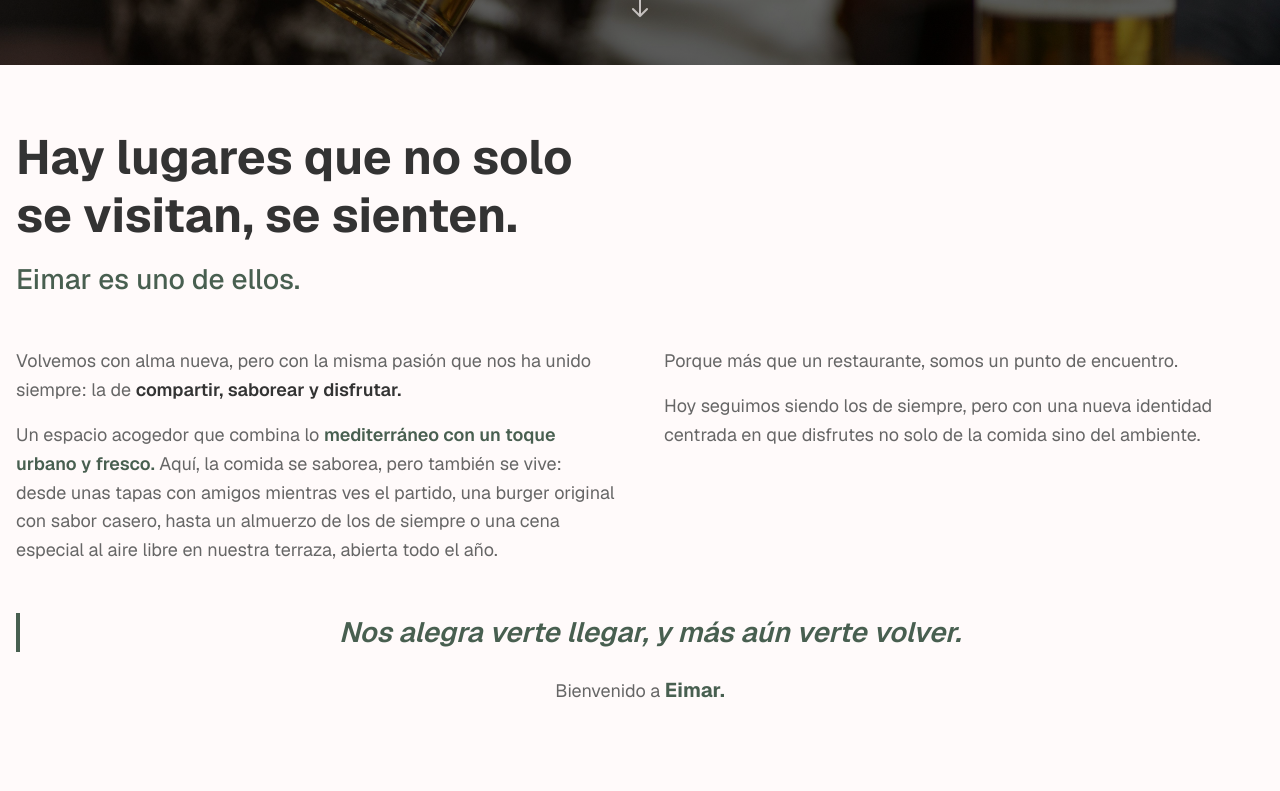
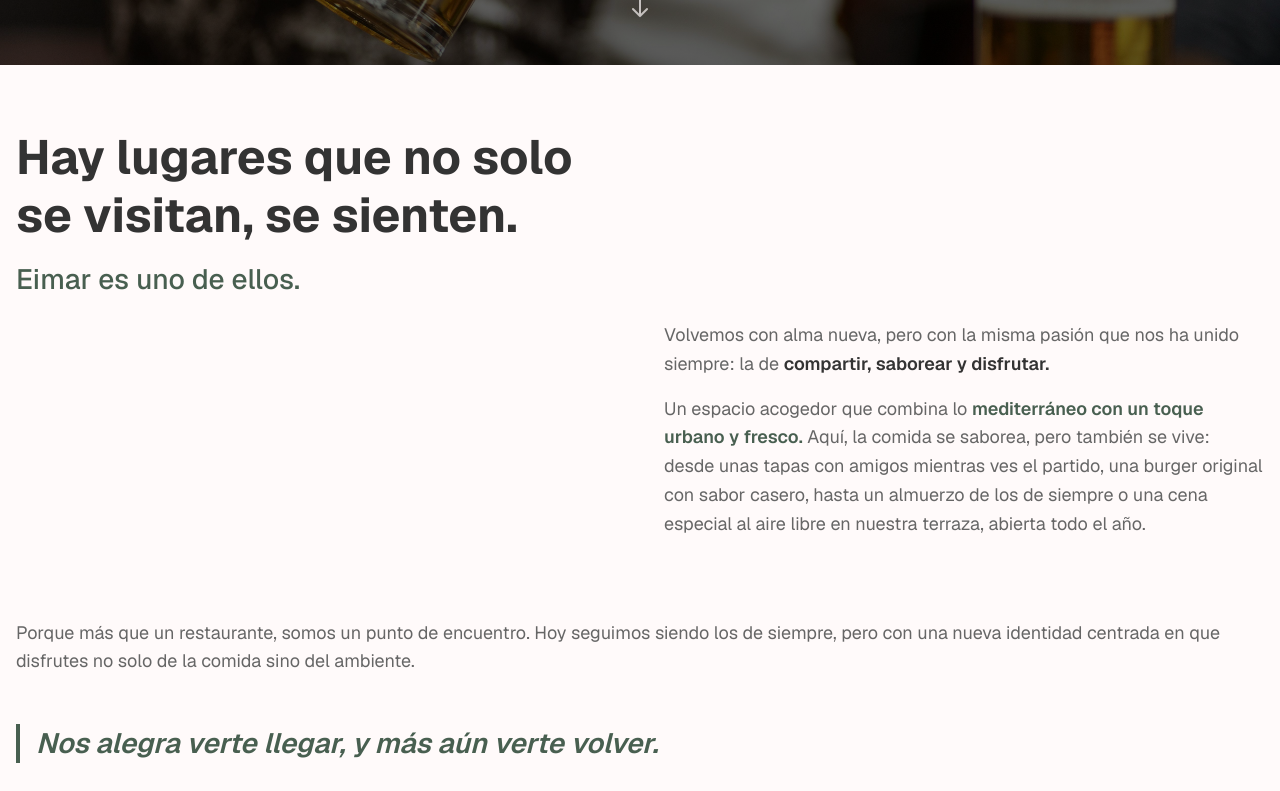
Before and after one commit to yolovi/eimar-frontend, a Next.js app: page / in a window 1280 px wide. Shown: the part 640-1431 px from the top of the page. Built offline with nearby package versions, Linux system fonts and the light colour scheme.

Commit message:
Refactor code structure for improved readability and maintainability

```diff
--- a/src/components/features/About/About.tsx
+++ b/src/components/features/About/About.tsx
@@ -24,6 +24,32 @@
 interface AboutProps {
   className?: string;
 }
+
+// Constantes de contenido para evitar repetición
+const ABOUT_CONTENT = {
+  title: "Hay lugares que no solo se visitan, se sienten.",
+  subtitle: "Eimar es uno de ellos.",
+
+  paragraphs: {
+    opening:
+      "Volvemos con alma nueva, pero con la misma pasión que nos ha unido siempre: la de",
+    openingHighlight: "compartir, saborear y disfrutar.",
+
+    space: "Un espacio acogedor que combina lo",
+    spaceHighlight: "mediterráneo con un toque urbano y fresco.",
+    experience:
+      "Aquí, la comida se saborea, pero también se vive: desde unas tapas con amigos mientras ves el partido, una burger original con sabor casero, hasta un almuerzo de los de siempre o una cena especial al aire libre en nuestra terraza, abierta todo el año.",
+
+    meetingPoint: "Porque más que un restaurante, somos un punto de encuentro.",
+    identity:
+      "Hoy seguimos siendo los de siempre, pero con una nueva identidad centrada en que disfrutes no solo de la comida sino del ambiente.",
+  },
+
+  quote: "Nos alegra verte llegar, y más aún verte volver.",
+
+  welcome: "Bienvenido a",
+  welcomeHighlight: "Eimar.",
+};
 
 const About = ({ className }: AboutProps) => {
   return (
@@ -54,61 +80,52 @@
             <div className="order-1 space-y-6">
               {/* Título principal */}
               <div className="space-y-4">
-                <h2 className="eimar-section-title">
-                  Hay lugares que no solo se visitan, se sienten.
-                </h2>
+                <h2 className="eimar-section-title">{ABOUT_CONTENT.title}</h2>
 
-                <p className="eimar-subtitle">Eimar es uno de ellos.</p>
+                <p className="eimar-subtitle">{ABOUT_CONTENT.subtitle}</p>
               </div>
 
               {/* Párrafo principal */}
               <div className="space-y-4">
                 <p className="eimar-body-large">
-                  Volvemos con alma nueva, pero con la misma pasión que nos ha
-                  unido siempre: la de{" "}
+                  {ABOUT_CONTENT.paragraphs.opening}{" "}
                   <span
                     className="font-semibold"
                     style={{ color: "var(--text-primary)" }}
                   >
-                    compartir, saborear y disfrutar.
+                    {ABOUT_CONTENT.paragraphs.openingHighlight}
                   </span>
                 </p>
 
                 <p className="eimar-body-large">
-                  Un espacio acogedor que combina lo{" "}
+                  {ABOUT_CONTENT.paragraphs.space}{" "}
                   <span
                     className="font-semibold"
                     style={{ color: "var(--color-accent)" }}
                   >
-                    mediterráneo con un toque urbano y fresco.
+                    {ABOUT_CONTENT.paragraphs.spaceHighlight}
                   </span>{" "}
-                  Aquí, la comida se saborea, pero también se vive: desde unas
-                  tapas con amigos mientras ves el partido, una burger original
-                  con sabor casero, hasta un almuerzo de los de siempre o una
-                  cena especial al aire libre en nuestra terraza, abierta todo
-                  el año. Porque más que un restaurante, somos un punto de
-                  encuentro.
+                  {ABOUT_CONTENT.paragraphs.experience}{" "}
+                  {ABOUT_CONTENT.paragraphs.meetingPoint}
                 </p>
 
                 <p className="eimar-body-large">
-                  Hoy seguimos siendo los de siempre, pero con una nueva
-                  identidad centrada en que disfrutes no solo de la comida sino
-                  del ambiente.
+                  {ABOUT_CONTENT.paragraphs.identity}
                 </p>
 
                 {/* Frase destacada */}
                 <blockquote className="eimar-quote my-6">
-                  Nos alegra verte llegar, y más aún verte volver.
+                  {ABOUT_CONTENT.quote}
                 </blockquote>
 
                 {/* Bienvenida final */}
                 <p className="eimar-body-large font-medium">
-                  Bienvenido a{" "}
+                  {ABOUT_CONTENT.welcome}{" "}
                   <span
                     className="font-display font-bold text-xl"
                     style={{ color: "var(--color-accent)" }}
                   >
-                    Eimar.
+                    {ABOUT_CONTENT.welcomeHighlight}
                   </span>
                 </p>
               </div>
@@ -119,17 +136,13 @@
         {/* Layout desktop - Título arriba con imagen, texto en columnas abajo */}
         <div className="hidden lg:block">
           {/* Sección superior - Título e imagen */}
-          <div className="grid lg:grid-cols-2 gap-12 items-start mb-12">
+          <div className="grid lg:grid-cols-2 gap-12 items-start mb-4">
             {/* Título principal */}
             <div className="space-y-4">
-              <h2 className="eimar-section-title">
-                Hay lugares que no solo se visitan, se sienten.
-              </h2>
+              <h2 className="eimar-section-title">{ABOUT_CONTENT.title}</h2>
 
-              <p className="eimar-subtitle">Eimar es uno de ellos.</p>
-            </div>
-
-            {/* Imagen del restaurante */}
+              <p className="eimar-subtitle">{ABOUT_CONTENT.subtitle}</p>
+              {/* Imagen del restaurante izquierda*/}
               <div>
                 <div className="relative h-[400] rounded-lg overflow-hidden shadow-xl">
                   <Image
@@ -144,63 +157,63 @@
               </div>
             </div>
 
-          {/* Sección inferior - Contenido en columnas */}
-          <div className="grid lg:grid-cols-2 gap-12">
-            {/* Columna izquierda */}
-            <div className="space-y-4">
+            <div>
+              <div className="space-y-4 mt-48">
                 <p className="eimar-body-large">
-                Volvemos con alma nueva, pero con la misma pasión que nos ha
-                unido siempre: la de{" "}
+                  {ABOUT_CONTENT.paragraphs.opening}{" "}
                   <span
                     className="font-semibold"
                     style={{ color: "var(--text-primary)" }}
                   >
-                  compartir, saborear y disfrutar.
+                    {ABOUT_CONTENT.paragraphs.openingHighlight}
                   </span>
                 </p>
-
                 <p className="eimar-body-large">
-                Un espacio acogedor que combina lo{" "}
+                  {ABOUT_CONTENT.paragraphs.space}{" "}
                   <span
                     className="font-semibold"
                     style={{ color: "var(--color-accent)" }}
                   >
-                  mediterráneo con un toque urbano y fresco.
+                    {ABOUT_CONTENT.paragraphs.spaceHighlight}
                   </span>{" "}
-                Aquí, la comida se saborea, pero también se vive: desde unas
-                tapas con amigos mientras ves el partido, una burger original
-                con sabor casero, hasta un almuerzo de los de siempre o una cena
-                especial al aire libre en nuestra terraza, abierta todo el año.
+                  {ABOUT_CONTENT.paragraphs.experience}
+                </p>
+              </div>
+              {/* Imagen del restaurante derecha*/}
+              <div className="relative h-[145] rounded-lg overflow-hidden shadow-xl mb-8 mt-8">
+                <Image
+                  src="/images/restaurant/about-1.png"
+                  alt="ensalada"
+                  fill
+                  className="object-cover"
+                  sizes="50vw"
+                  priority
+                />
+              </div>
+            </div>
+          </div>
+
+          {/* Sección inferior - Contenido en columnas */}
+          <div className="space-y-4">
+            <p className="eimar-body-large">
+              {ABOUT_CONTENT.paragraphs.meetingPoint}{" "}
+              {ABOUT_CONTENT.paragraphs.identity}
             </p>
           </div>
 
-            {/* Columna derecha */}
-            <div className="space-y-4">
-              <p className="eimar-body-large">
-                Porque más que un restaurante, somos un punto de encuentro.
-              </p>
-
-              <p className="eimar-body-large">
-                Hoy seguimos siendo los de siempre, pero con una nueva identidad
-                centrada en que disfrutes no solo de la comida sino del
-                ambiente.
-              </p>
-            </div>
-          </div>
-
           {/* Frase destacada y bienvenida final */}
-          <div className="mt-12 text-center space-y-6">
+          <div className="mt-12 space-y-6">
             <blockquote className="eimar-quote">
-              Nos alegra verte llegar, y más aún verte volver.
+              {ABOUT_CONTENT.quote}
             </blockquote>
 
             <p className="eimar-body-large font-medium">
-              Bienvenido a{" "}
+              {ABOUT_CONTENT.welcome}{" "}
               <span
                 className="font-display font-bold text-xl"
                 style={{ color: "var(--color-accent)" }}
               >
-                Eimar.
+                {ABOUT_CONTENT.welcomeHighlight}
               </span>
             </p>
           </div>
```
Also changed, not shown: public/images/restaurant/about-1.png (added), public/images/restaurant/about-2.png (added). Lines whose indentation alone changed are shown as unchanged.
